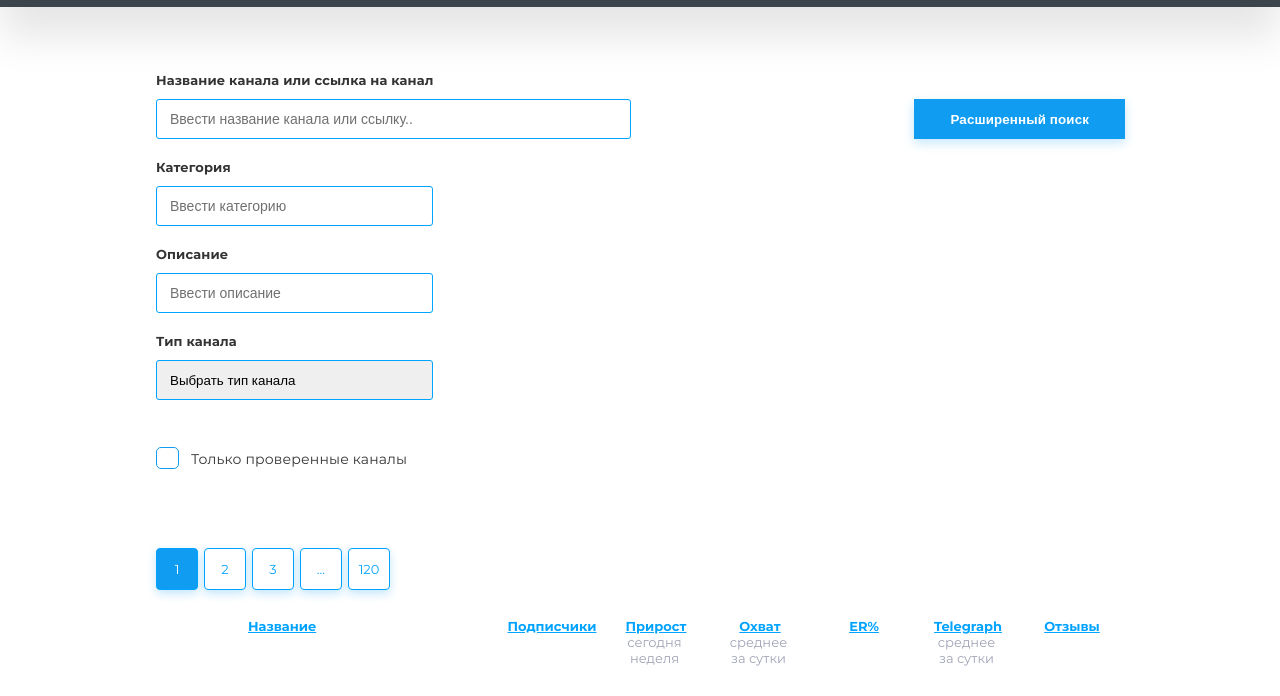
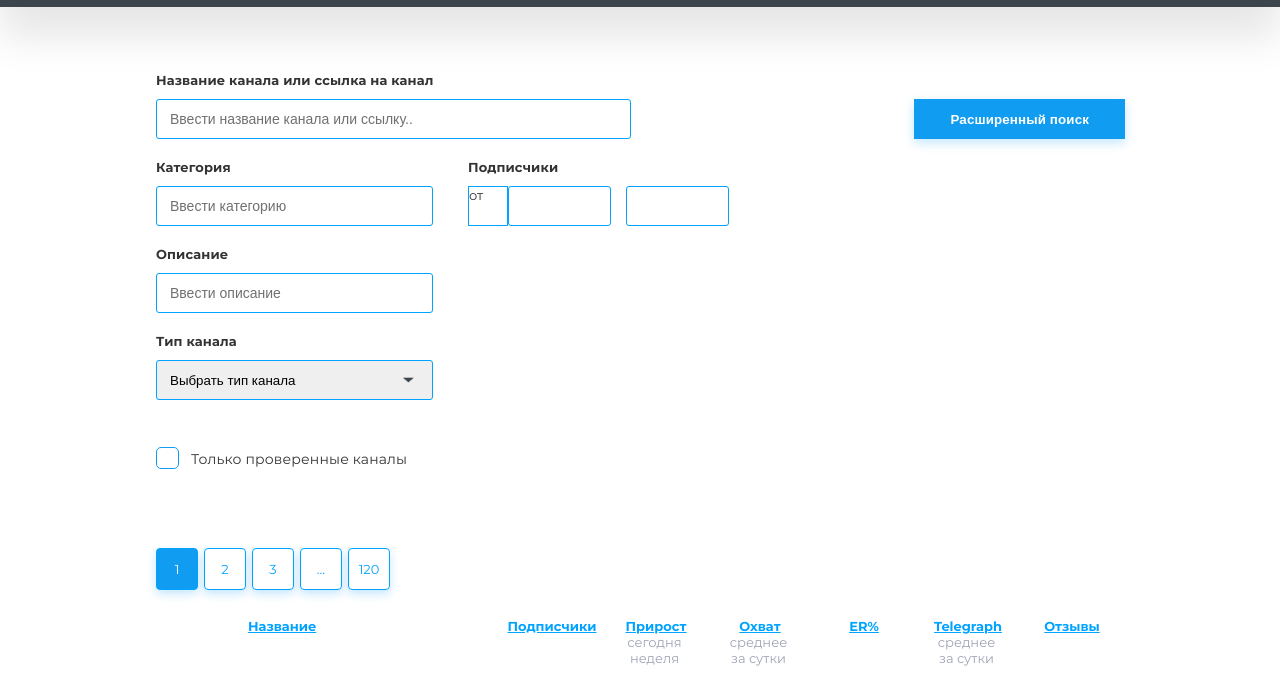
Before and after one commit to Etalona/TGHelp, a website: page source/channels.html in a window 1280 px wide. Shown: the part 99-795 px from the top of the page. Drawn offline with nearby package versions, Linux system fonts and the light colour scheme; files that its build step writes are made by us from their sources; grey boxes are pictures that could not be loaded.

Commit message:
вторая колонка поиска

```diff
--- a/source/channels.html
+++ b/source/channels.html
@@ -85,8 +85,18 @@
             <label for="verified">Только проверенные каналы</label>
           </div>
         </div>
-
-
+        <div class="advanced-search__column">
+          <div class="input-block">
+            <label>Подписчики</label>
+            <div class="input-wrapper">
+              <div class="input-group">
+                <span class="input-group-text">от</span>
+                <input class="input input--filter" id="subscriber-from">
+              </div>
+              <input class="input input--filter" id="subscriber-before">
+            </div>
+          </div>
+        </div>
       </div>
       <div class="paginator">
         <ul class="paginator__list">
--- a/source/sass/blocks/advanced-search.scss
+++ b/source/sass/blocks/advanced-search.scss
@@ -1,3 +1,7 @@
+.advanced-search__wrapper {
+  display: flex;
+  flex-direction: row;
+}
 .advanced-search__column {
   width: 312px;
   & .input-block {
--- a/source/sass/blocks/input.scss
+++ b/source/sass/blocks/input.scss
@@ -9,3 +9,19 @@
     font-size: 14px;
   }
 }
+.input--filter {
+  width: 86px;
+  margin-right: 15px;
+}
+.input-group {
+  display: flex;
+}
+.input-group-text {
+  display: block;
+  width: 38px;
+  height: 38px;
+  border: 1px solid #00A3FF;
+}
+.input-wrapper {
+  display: flex;
+}
```
Also changed, not shown: source/img/arrow-down.png (added).
